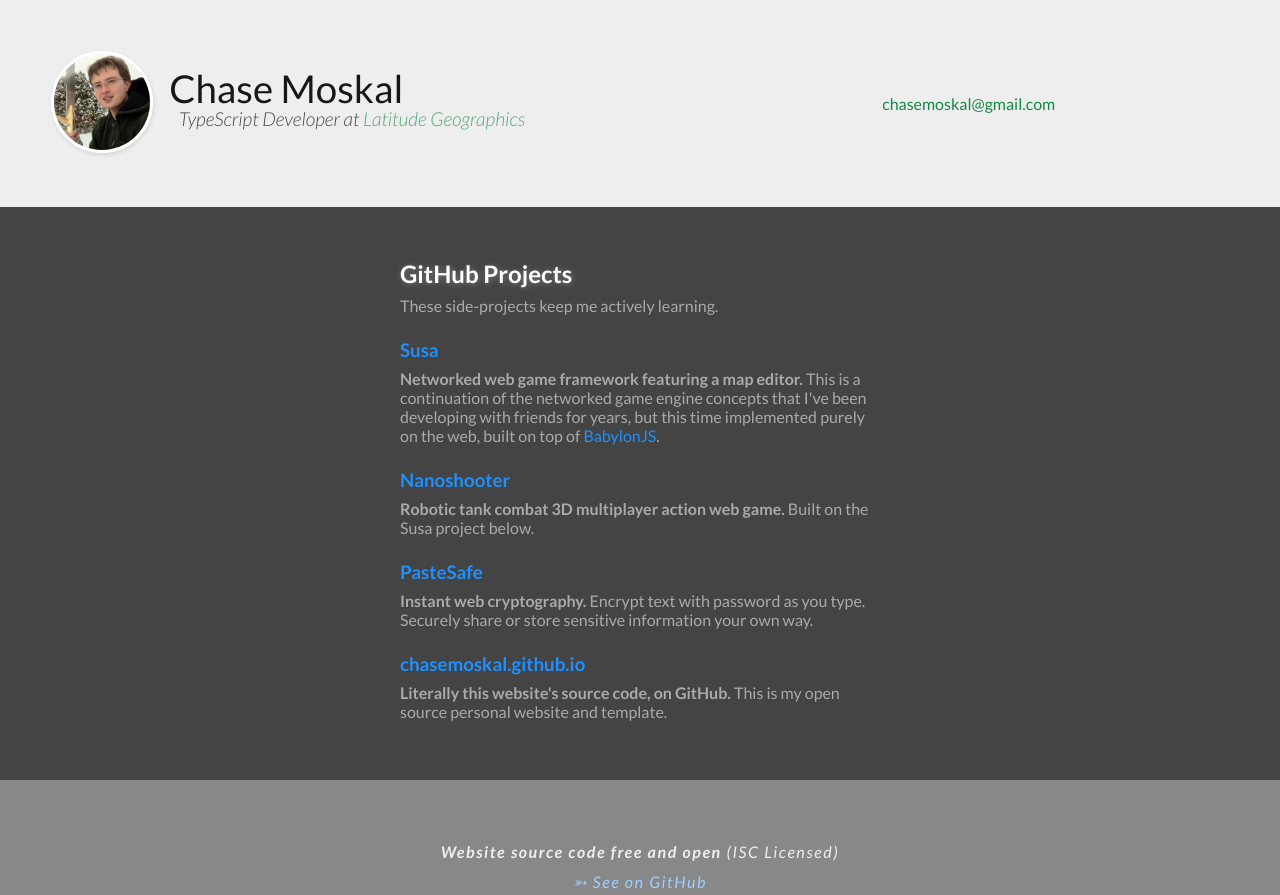
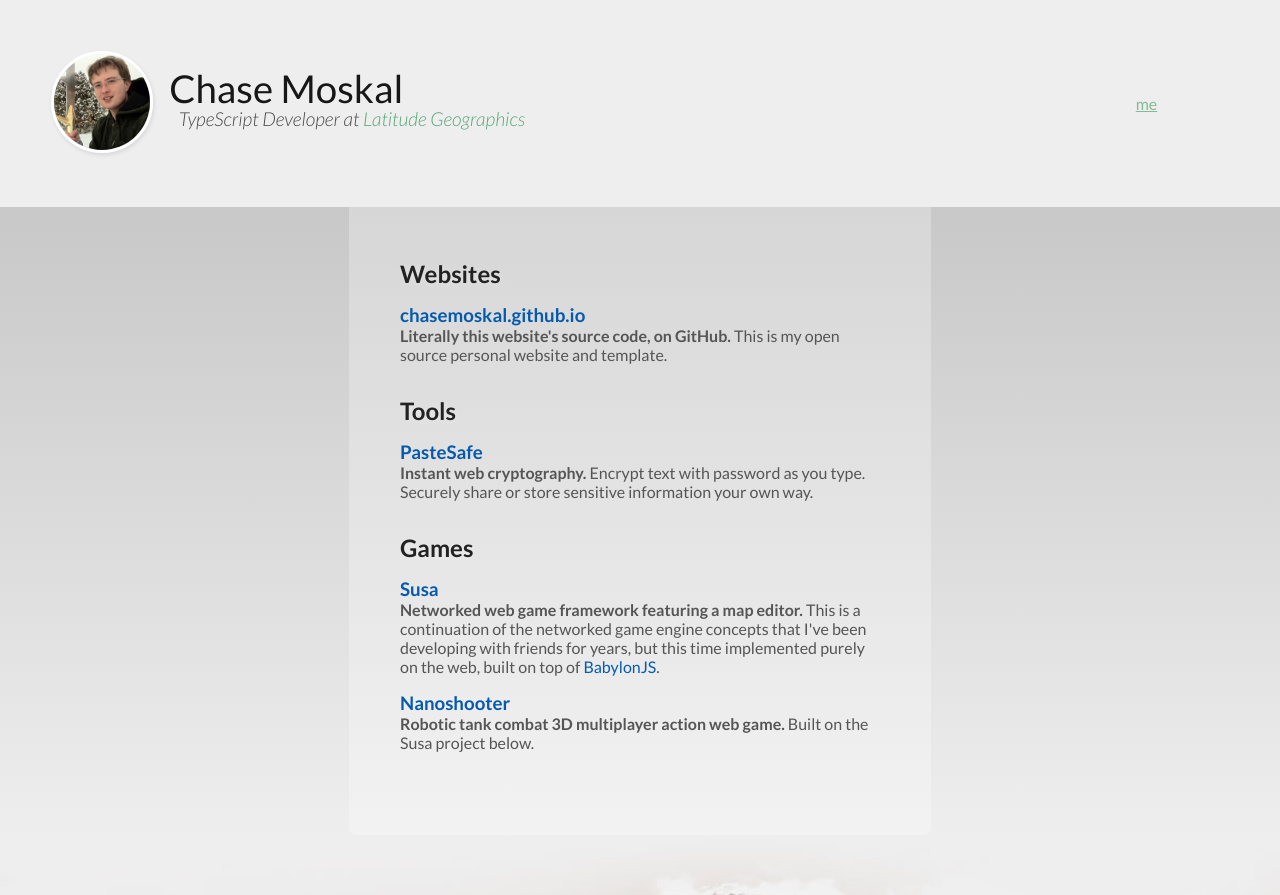
Before and after one commit to chase-moskal/chase-moskal.github.io, a website: page index.html in a window 1280 px wide. Shown: the top 895 px of the page. Drawn offline with Linux system fonts and the light colour scheme.

Commit message:
New style, new footer, new projects section.

```diff
--- a/index.html
+++ b/index.html
@@ -38,7 +38,7 @@
   <body>
 
     <!--
-     ::: TOP HEADER/BANNER
+    :::: TOP HEADER/BANNER
     -->
     <header class="header" itemtype="http://schema.org/Person">
 
@@ -56,31 +56,53 @@
       </h1>
 
       <!-- Email address -->
-      <div>
+      <!--<div>
         <a data-email="Y2hhc2Vtb3NrYWxAZ21haWwuY29t" target="_blank"></a>
-      </div>
+      </div>-->
 
       <!-- Navbar -->
-      <!--<nav>
+      <nav>
         <ol>
-          <li><a class="active" href="#about">About</a></li>
-          <li><a href="#projects">Projects</a></li>
-          <li><a href="#blog">Blog</a></li>
+          <li><a class="active" href="./">Me</a></li>
+          <!--<li><a href="blog">Blog</a></li>-->
         </ol>
-      </nav>-->
+      </nav>
 
     </header>
 
     <!--
-     ::: MAIN CONTENT
+    :::: MAIN CONTENT
     -->
     <main>
 
-      <!-- Projects section -->
+      <!--
+      :::: Projects
+      -->
+      <section class="projects">
+        <section class="websites">
+          <h2>Websites</h2>
+
+          <!-- chasemoskal.github.io -->
           <section>
-        <div class="projects">
-          <h2>GitHub Projects</h2>
-          <p>These side-projects keep me actively learning.</p>
+            <h3>
+              <a href="https://github.com/ChaseMoskal/chasemoskal.github.io" target="_blank">chasemoskal.github.io</a>
+            </h3>
+            <p><strong>Literally this website's source code, on GitHub.</strong> This is my open source personal website and template.</p>
+          </section>
+        </section>
+        <section class="tools">
+          <h2>Tools</h2>
+
+          <!-- PasteSafe -->
+          <section>
+            <h3>
+              <a href="https://pastesafe.github.io/" target="_blank">PasteSafe</a>
+            </h3>
+            <p><strong>Instant web cryptography.</strong> Encrypt text with password as you type. Securely share or store sensitive information your own way.</p>
+          </section>
+        </section>
+        <section class="games">
+          <h2>Games</h2>
 
           <!-- Susa -->
           <section>
@@ -97,34 +119,17 @@
             </h3>
             <p><strong>Robotic tank combat 3D multiplayer action web game.</strong> Built on the Susa project below.</p>
           </section>
-
-          <!-- PasteSafe -->
-          <section>
-            <h3>
-              <a href="https://pastesafe.github.io/" target="_blank">PasteSafe</a>
-            </h3>
-            <p><strong>Instant web cryptography.</strong> Encrypt text with password as you type. Securely share or store sensitive information your own way.</p>
         </section>
-
-          <!-- chasemoskal.github.io -->
-          <section>
-            <h3>
-              <a href="https://github.com/ChaseMoskal/chasemoskal.github.io" target="_blank">chasemoskal.github.io</a>
-            </h3>
-            <p><strong>Literally this website's source code, on GitHub.</strong> This is my open source personal website and template.</p>
       </section>
-
-        </div>
-      </section>
+    </main>
 
     <!-- Footer -->
-      <footer>
+    <footer class="footer">
+      <img class="backswing" src="images/backswing.jpg" alt=""/>
       <section class="free-and-open">
-          <p><strong>Website source code free and open</strong> (ISC Licensed)</p>
-          <p><a href="https://github.com/ChaseMoskal/chasemoskal.github.io" target="_blank">➳ See on GitHub</a></p>
+        <p>ready for battle</p>
+        <p>email me at <a data-email="Y2hhc2Vtb3NrYWxAZ21haWwuY29t" target="_blank"></a></p>
       </section>
     </footer>
-
-    </main>
   </body>
 </html>
--- a/source/style.scss
+++ b/source/style.scss
@@ -1,3 +1,4 @@
+
 @charset "utf-8";
 
 ////
@@ -6,12 +7,14 @@
 
 * { margin: 0; padding: 0; }
 
-$latitude-green: #128943;
+$color-latitudegreen: #128943;
+$color-backdrop: #140f0b;
+$color-mainback: #eee;
 
 html {
   font-family: "Lato", Arial;
   font-size: 16px;
-  background: #888;
+  background: $color-backdrop;
   @media (max-width:600px) { font-size: 12px; }
 
   // Headings.
@@ -22,7 +25,7 @@ html {
 }
 
 // Create links with a base color.
-@mixin link($linkcolor: $latitude-green) {
+@mixin link($linkcolor: $color-latitudegreen) {
   text-decoration: none;
   &:link, &:visited { color: $linkcolor; }
   &:hover {
@@ -97,26 +100,26 @@ html {
 
   a { @include link; }
 
-  // nav {
-  //     ol {
-  //         list-style: none;
-  //         li {
-  //             display: inline-block;
-  //             margin: 0 0.5em;
+  nav {
+    ol {
+      list-style: none;
+      li {
+        display: inline-block;
+        margin: 0 0.5em;
 
-  //             text-transform: lowercase;
+        text-transform: lowercase;
 
-  //             a {
-  //                 text-decoration: none;
-  //                 color: black;
-  //                 &:link { opacity: 0.5; }
-  //                 &:hover { opacity: 0.7; }
-  //                 &:active { opacity: 0.9; }
-  //                 &:hover, &.active { text-decoration: underline; }
-  //             }
-  //         }
-  //     }
-  // }
+        a {
+          text-decoration: none;
+          color: black;
+          &:link { opacity: 0.5; }
+          &:hover { opacity: 0.7; }
+          &:active { opacity: 0.9; }
+          &:hover, &.active { text-decoration: underline; }
+        }
+      }
+    }
+  }
 }
 
 ////
@@ -125,51 +128,69 @@ html {
 
 main {
 
-  // Main sections.
+  background: linear-gradient(to bottom, darken($color-mainback, 15%), $color-mainback);
+
+  // All main sections.
   & > section {
     @include common-slice;
 
-    color: #eee;
-    background: #444;
+    color: #444;
+    background: rgba(255, 255, 255, 0.25);
 
     h2 {
-      color: #fff;
+      color: #222;
       text-shadow: 1px 1px 6px rgba(255, 255, 255, 0.3);
     }
 
-    a { @include link(dodgerblue); }
+    p { color: #555; }
+
+    a { @include link(#065aad); }
   }
 
+  // Projects section.
   .projects {
     width: auto;
     max-width: 480px;
     margin: 0 auto;
+    border-radius: 0 0 8px 8px;
 
-    * + * { margin: 0.5em auto; }
+    // Project groupings.
+    & > section {
+      margin: 2em auto;
+      &:first-of-type { margin-top: 0; }
 
-    & > * + section {
-      margin-top: 1.5em;
+      // Each individual project.
+      & > section {
+        margin: 1em auto;
+      }
     }
+  }
+}
 
-    p { color: #aaa; }
+// Footer.
+.footer {
+
+  .backswing {
+    display: block;
+    width: 100%;
   }
 
-  // Main footer
-  footer {
+  .free-and-open {
     @include common-slice;
+
+    opacity: 0.75;
+
+    display: block;
+    max-width: 480px;
+    margin: 0 auto;
+    letter-spacing: 0.1em;
+    font-style: italic;
 
     text-align: center;
     color: #eee;
+
     a { @include link(#9ecfff); }
-
-    .free-and-open {
-      display: block;
-      max-width: 480px;
-      margin: 0 auto;
-      letter-spacing: 0.1em;
-      font-style: italic;
-      p { margin: 0.69em auto; }
-      small { font-size: 1em; opacity: 0.8; }
-    }
+    p { margin: 0.69em auto; }
+    small { font-size: 1em; opacity: 0.8; }
   }
 }
```
Also changed, not shown: build/style.css, 2 other files. Lines whose indentation alone changed are shown as unchanged.
